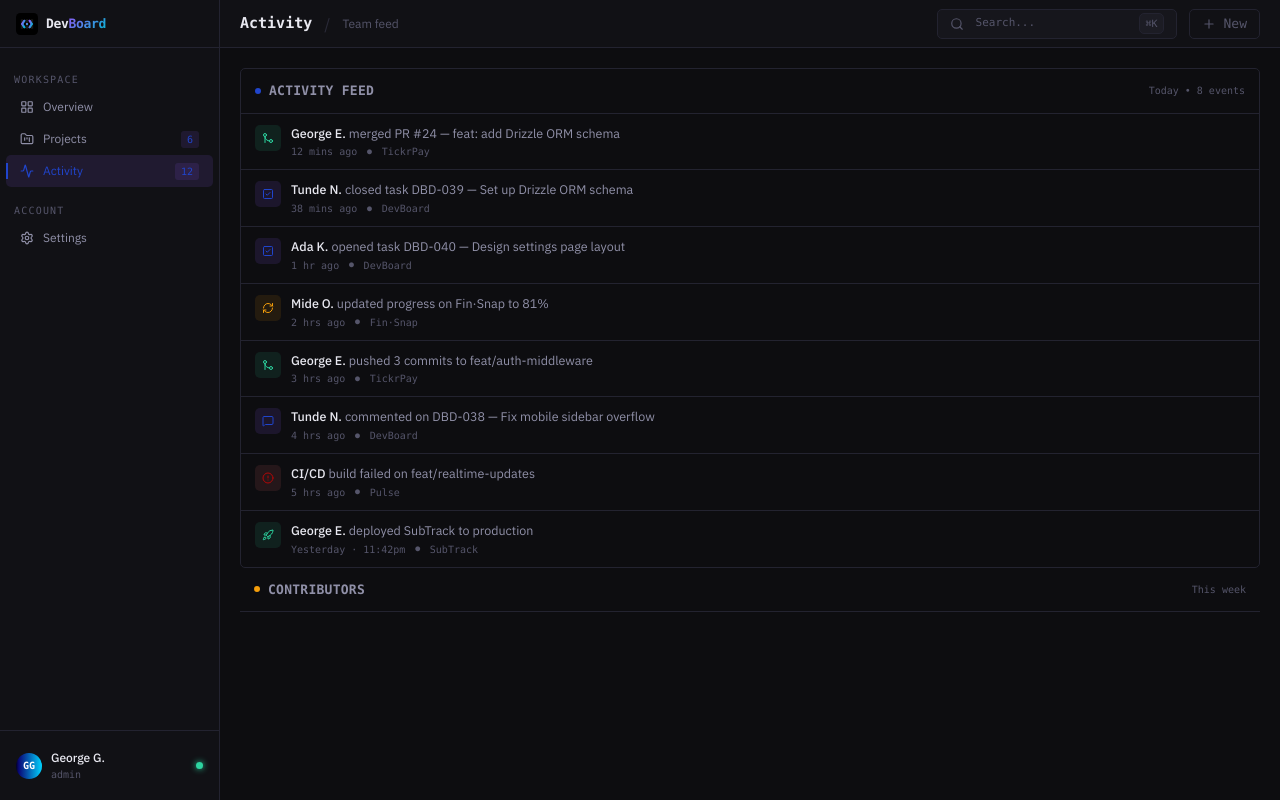
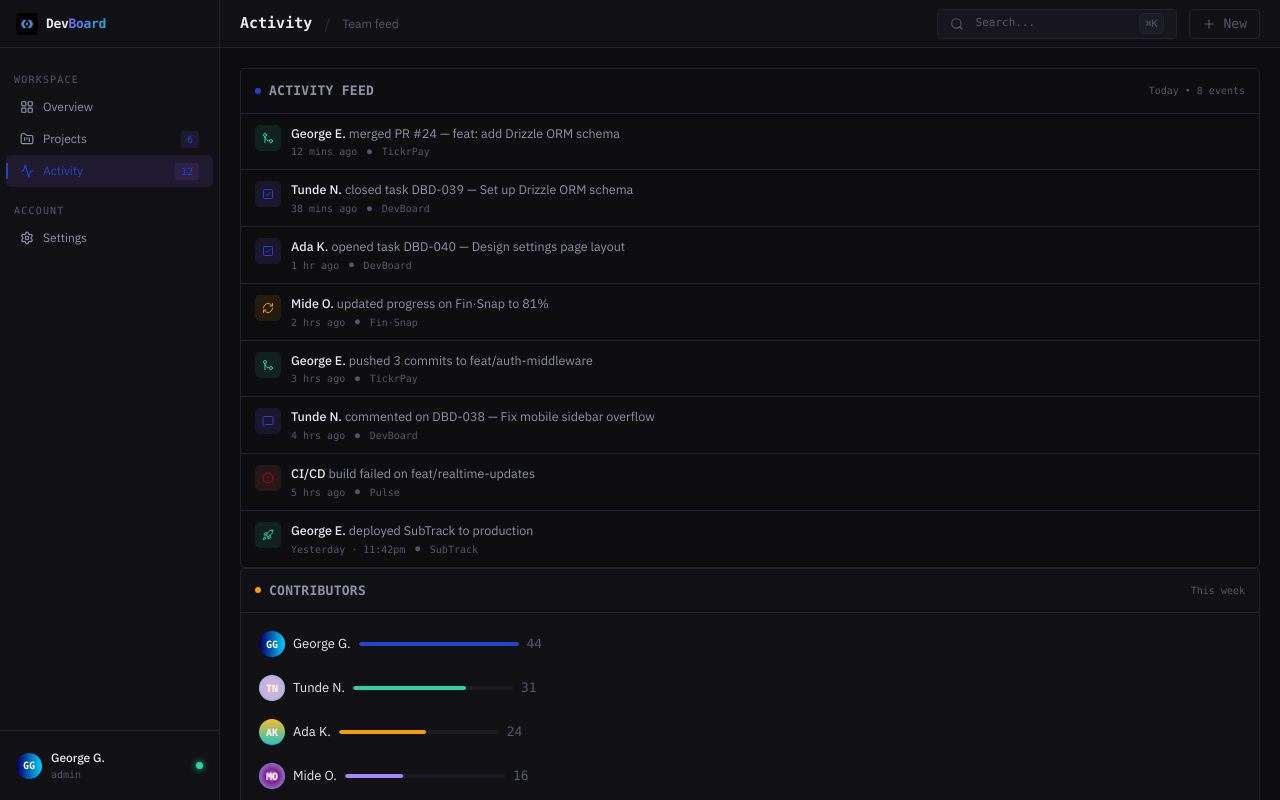
Before and after one commit to georgegoodluck/DevBoard, a Next.js app: page /activity in a window 1280 px wide. Built offline with nearby package versions, Linux system fonts and the light colour scheme.

Commit message:
feat: build ContributionsPanel

```diff
--- a/components/activity/ContributionsPanel.tsx
+++ b/components/activity/ContributionsPanel.tsx
@@ -1,5 +1,5 @@
-import { span } from "framer-motion/client";
 import CardHeader from "../ui/CardHeader";
+import Avatar from "../ui/Avatar";
 
 const contributors = [
   {
@@ -36,9 +36,11 @@ const contributors = [
   },
 ];
 
+const max = Math.max(...contributors.map((c) => c.count));
+
 export default function ContributionsPanel() {
   return (
-    <div>
+    <div className="bg-(--bg1) border border-(--border) rounded-(--radius) overflow-hidden">
       <CardHeader
         title="Contributors"
         dotColor="var(--amber)"
@@ -48,6 +50,25 @@ export default function ContributionsPanel() {
           </span>
         }
       />
+
+      <div className="p-4.5 flex flex-col gap-4.5">
+        {contributors.map((c) => (
+          <div key={c.initials} className="flex items-center gap-2">
+            <Avatar initials={c.initials} gradient={c.gradient} />
+            <span>{c.name}</span>
+            <div className="h-1 w-40 rounded-(--radius) bg-(--bg3) overflow-hidden">
+              <div
+                className="h-full rounded-(--radius)"
+                style={{
+                  width: `${(c.count / max) * 100}%`,
+                  background: c.color,
+                }}
+              />
+            </div>
+            <span className="text-(--text3) font-mono">{c.count}</span>
+          </div>
+        ))}
+      </div>
     </div>
   );
 }
```
